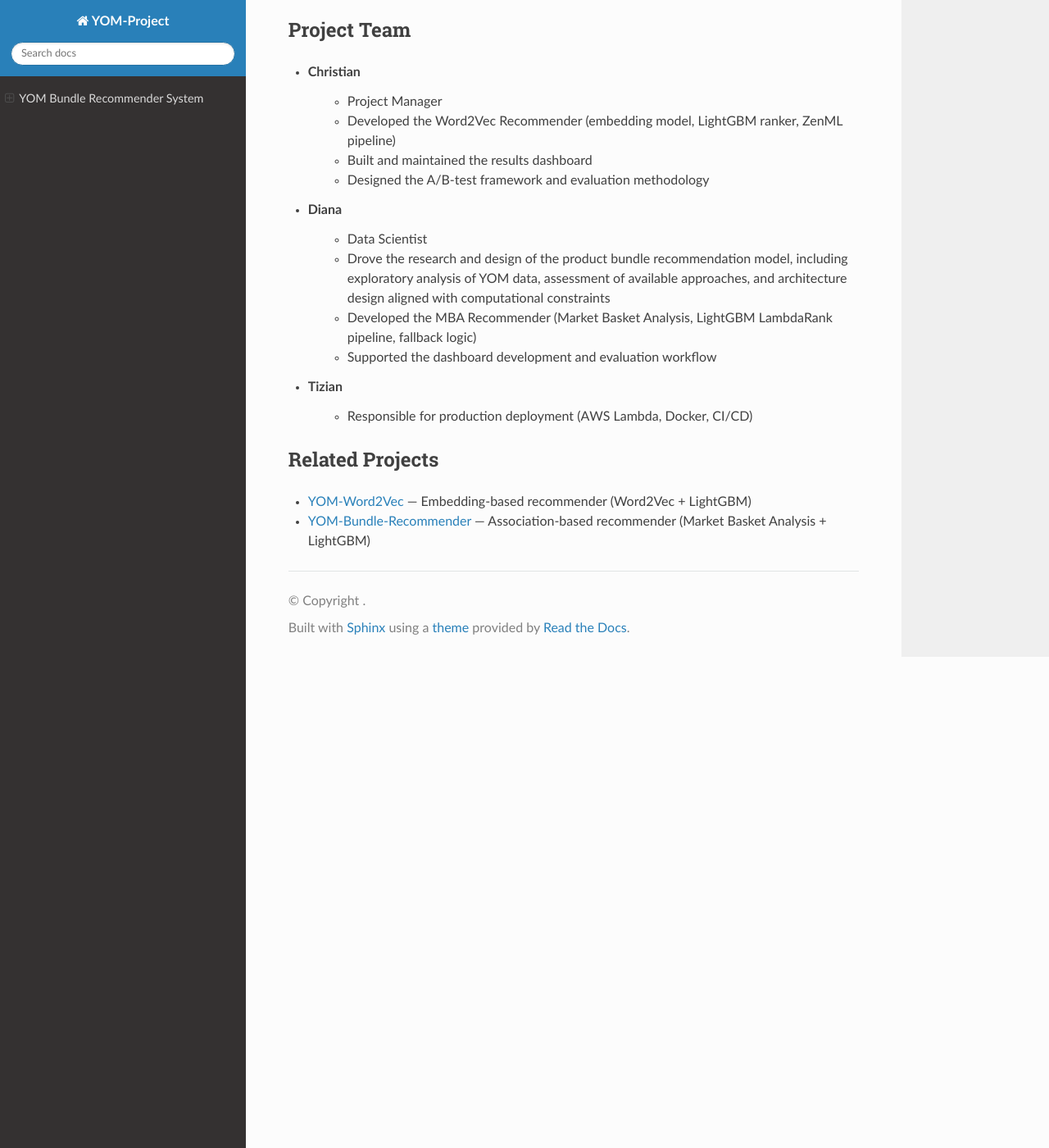
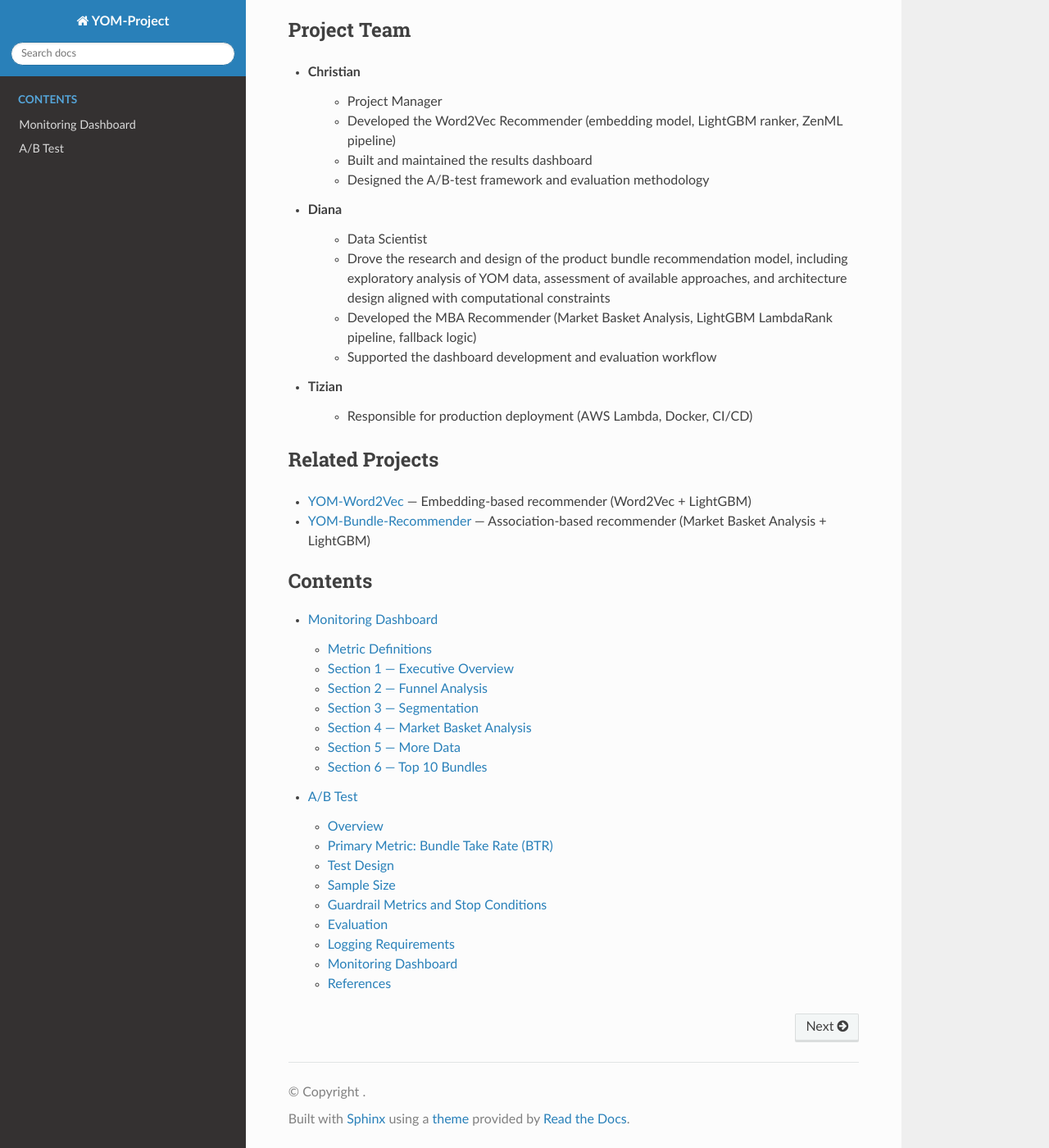
Before and after one commit to chris026/YOM-Project, a Sphinx documentation site: the page built from docs/index.rst, in a window 1280 px wide and 1400 px high, scrolled down 1251 px. Shown: the whole window at 82% size. Built offline with Sphinx 7.4.7 and the Read the Docs theme 3.1.0, drawn with Linux system fonts in a browser that asks for light colours; some of the changed lines change nothing that is shown.

Commit message:
add dashboard and ab_test

```diff
--- /dev/null
+++ b/docs/ab_test.rst
@@ -0,0 +1,285 @@
+A/B Test
+========
+
+This page describes the planned online A/B test that compares two
+versions of the bundle recommender. The test is designed to determine,
+with statistical significance, whether the new algorithm improves the
+**Bundle Take Rate (BTR)** over the current production baseline.
+A detailed treatment of the methodology is given in [Hagemeyer2025]_.
+
+The test has not been executed yet. All parameters below are sensible
+defaults chosen to fit the volume of traffic on the platform
+(approximately 1,000,000 orders per year). They should be revisited
+once preliminary data from a pilot period is available.
+
+
+Overview
+--------
+
+Two algorithms are compared:
+
+- **Algorithm A** — the current production system (control / baseline).
+- **Algorithm B** — the new candidate system (treatment).
+
+The hypotheses to be tested are:
+
+.. math::
+
+   H_0\!: \mu_A = \mu_B \qquad H_1\!: \mu_B > \mu_A
+
+where :math:`\mu` denotes the mean BTR of a group. The test is therefore
+**one-sided**: the goal is to confirm that B is *better* than A, not
+merely *different* from A. If the data does not support :math:`H_1`,
+the production system stays on Algorithm A.
+
+
+Primary Metric: Bundle Take Rate (BTR)
+--------------------------------------
+
+BTR is the share of displayed bundles that are actually purchased:
+
+.. math::
+
+   \text{BTR} = \frac{\#\,\text{Bundles purchased}}{\#\,\text{Bundles displayed}}
+
+Together with YOM, two key business metrics were defined for evaluating
+the recommender: **BTR** and **Absolute Additional Sales (AAS)**. In
+principle, either metric — or any other measurable outcome — could
+serve as the primary criterion for an online test.
+
+BTR was chosen as the primary metric for this experiment because the
+recommender system is explicitly designed to improve it: every
+modelling decision (co-purchase embeddings, LightGBM re-ranking) is
+optimised to increase the share of displayed bundles that are actually
+purchased. Using BTR as the test criterion therefore ensures that the
+experiment directly measures what the system was built to do. AAS
+remains a guardrail metric (see below) and provides the business with
+an absolute revenue figure, but it is a downstream consequence of BTR
+improvements rather than the direct signal the recommender acts on.
+
+
+Test Design
+-----------
+
+**Randomisation unit — Store**
+
+Randomisation happens at the store level, not at the session or user
+level. This matches the level at which the primary metric is reported
+and the level at which most of the variance in purchasing behaviour
+sits. It also avoids contamination effects: a single store always sees
+the same algorithm, so neither operators nor end customers experience
+inconsistent recommendations within a session.
+
+**Stratified assignment**
+
+Because store-level revenue is highly skewed (a small number of large
+stores account for a large share of orders), purely random assignment
+can produce groups with very different revenue profiles. Stores are
+therefore stratified by historical revenue (e.g. quartiles) before
+being randomly allocated within each stratum. This keeps the two
+groups balanced on the dimension that matters most for the outcome.
+
+**Allocation**
+
+A 1:1 allocation between A and B is used. Equal allocation maximises
+statistical power for a fixed total sample size and is the default
+recommendation for a confirmatory comparison.
+
+**Test parameters**
+
+The following defaults apply. They can be tightened or relaxed
+depending on how risk-averse the rollout decision should be.
+
+- Significance level :math:`\alpha = 0.05`
+- Power :math:`1 - \beta = 0.80`
+- Minimum detectable effect (MDE): **10 % relative increase in BTR**
+- Allocation ratio: 1:1
+- Planned duration: approximately **7 days**
+
+The 7-day window is a target rather than a hard constraint. The actual
+duration is determined by the sample size calculation below and should
+be confirmed from a short pilot run before the test starts.
+
+
+Sample Size
+-----------
+
+The test is a cluster-randomised experiment: stores are clusters, and
+bundle displays within a store are the units of observation. Standard
+sample size formulas have to be inflated to account for the fact that
+displays within the same store are not independent.
+
+**Design Effect**
+
+.. math::
+
+   \text{DE} = 1 + (n - 1)\,\rho
+
+where :math:`n` is the average number of bundle displays per store
+during the test window and :math:`\rho` is the **intraclass correlation
+(ICC)** — the share of variance in the take-or-not outcome that is
+explained by the store the display happened in. As a rule of thumb,
+display-level outcomes in e-commerce settings have an ICC in the range
+of 0.01–0.05.
+
+**Required bundle displays per group**
+
+.. math::
+
+   m = \frac{(Z_{1-\alpha/2} + Z_{1-\beta})^2 \cdot 2\sigma^2}{\Delta^2}
+       \cdot \bigl(1 + (n - 1)\rho\bigr)
+
+with:
+
+- :math:`Z_{1-\alpha/2} = 1.96` (for :math:`\alpha = 0.05`)
+- :math:`Z_{1-\beta} = 0.84` (for power = 0.80)
+- :math:`\sigma^2 = p_A (1 - p_A)`, the variance of the binary
+  take-or-not outcome for the baseline group
+- :math:`\Delta = 0.10 \cdot p_A`, the absolute change implied by an
+  MDE of 10 % relative
+
+The baseline BTR :math:`p_A`, the ICC :math:`\rho`, and the average
+displays per store :math:`n` are estimated from the most recent two
+weeks of production data before the test starts. Plugging these into
+the formula gives the required number of bundle displays per group,
+which is then translated into a test duration based on the historical
+display rate.
+
+If the resulting duration exceeds two weeks, the MDE should be
+increased (e.g. to 15 % relative). Detecting effects much smaller than
+10 % relative is rarely justified by the business cost of the rollout
+decision and inflates the sample size dramatically.
+
+
+Guardrail Metrics and Stop Conditions
+-------------------------------------
+
+Even when BTR improves, the new algorithm can have negative
+side-effects on the business as a whole — for example by reorganising
+basket composition in a way that reduces overall revenue. Guardrail
+metrics are monitored continuously during the test and trigger an
+automatic stop if they breach a pre-defined threshold.
+
+The thresholds below are **example values** and must be confirmed with
+business stakeholders before the test goes live.
+
+- **Total revenue (treatment vs. control)** — stop if the treatment
+  group's daily revenue falls more than **5 %** below the control
+  group's for two consecutive days.
+- **Average Order Value (treatment vs. control)** — stop if AOV in the
+  treatment group drops by more than **10 %** versus the baseline
+  observed in the pre-test window.
+- **Recommender error rate** — stop if more than **1 %** of
+  recommendation requests fail or return empty results in either group.
+
+Stop conditions are evaluated daily on the previous day's data. A
+breach triggers an immediate rollback of the treatment group to
+Algorithm A; the test is then closed and the breach is investigated
+before any further experimentation.
+
+
+Evaluation
+----------
+
+After the test window closes, BTR is computed per store, and the two
+groups are compared with **Welch's t-test** on the store-level rates.
+Welch's t-test is preferred over Student's t-test because the two
+groups can have different variances, especially after stratification.
+
+The standard error of the difference in means is
+
+.. math::
+
+   s_{\bar{X}} = \sqrt{\frac{s_1^2}{n_1} + \frac{s_2^2}{n_2}}
+
+with degrees of freedom approximated by Welch-Satterthwaite
+
+.. math::
+
+   n_{df} \approx \frac{\left(\dfrac{s_1^2}{n_1} + \dfrac{s_2^2}{n_2}\right)^2}
+                       {\dfrac{(s_1^2/n_1)^2}{n_1 - 1} + \dfrac{(s_2^2/n_2)^2}{n_2 - 1}}
+
+and the test statistic
+
+.. math::
+
+   t = \frac{\bar{x}_B - \bar{x}_A}{s_{\bar{X}}}.
+
+**Decision rule**
+
+Reject :math:`H_0` in favour of :math:`H_1` if :math:`t > t_{\text{crit}}`,
+where :math:`t_{\text{crit}}` is the one-sided critical value at
+:math:`\alpha = 0.05` for :math:`n_{df}` degrees of freedom.
+A rejection is interpreted as evidence that
+Algorithm B improves BTR over Algorithm A and justifies the rollout.
+A non-rejection means production stays on Algorithm A.
+
+
+Logging Requirements
+--------------------
+
+Valid evaluation depends entirely on the logs. Every interaction with
+the recommender during the test window must be recorded with enough
+context to reconstruct the funnel and attribute outcomes to the
+correct group.
+
+Each recommendation event is logged with:
+
+- ``store_id`` — the cluster the event belongs to.
+- ``group`` — ``A`` or ``B``, the algorithm assignment of the store.
+- ``algorithm_version`` — exact version string of the model serving
+  the request, so the test can be re-run or audited later.
+- ``event_type`` — one of ``impression``, ``click``,
+  ``add_to_basket``, ``purchased``.
+- ``bundle_id`` — the recommended bundle.
+- ``session_id`` / ``click_id`` — to link clicks to the purchases they
+  caused.
+- ``timestamp`` — UTC, millisecond precision.
+
+Logs are written in JSON for the event stream and aggregated nightly
+into Parquet files for analysis. Store-to-group assignments are
+recorded in a separate, immutable table at the start of the test and
+are never modified during the run.
+
+
+Monitoring Dashboard
+--------------------
+
+A dedicated Metabase dashboard tracks the A/B test in near-real-time.
+It is the primary surface for spotting guardrail breaches and getting
+an intuitive sense of how the test is progressing before the formal
+evaluation at the end of the window. The dashboard uses the labels
+``baseline_algo`` and ``advanced_algo`` for groups A and B
+respectively.
+
+**Section 1 — Executive Overview**
+
+A row of side-by-side comparisons between the two groups.
+
+- *CTR — A/B comparison over time* — hourly CTR for each algorithm.
+  Sustained, parallel lines indicate that the experiment is running
+  cleanly. Sudden divergence or convergence outside the expected
+  effect size warrants a closer look at the logging pipeline before
+  trusting downstream metrics.
+- *Bundle Take Rate — by Algo* — daily BTR per group as a grouped bar
+  chart. This is the primary visual readout of the test outcome and
+  the chart to watch over the test window.
+- *Absolute Additional Sales — Baseline Algo* and *— Advanced Algo* —
+  two KPI tiles with daily attributed revenue per group, including
+  day-over-day deltas. Used together with the revenue guardrail.
+
+**Section 2 — Sankey Analysis**
+
+A Sankey diagram of the conversion funnel split by algorithm. Each
+group's flow from ``impression`` through ``click``, ``add_to_basket``
+and ``purchased`` is shown side by side, making it visually obvious
+where one algorithm is leaking users compared to the other and at
+which stage the gap (if any) opens up. This view complements the BTR
+chart: BTR shows *whether* the new algorithm is better, the Sankey
+shows *where* the difference is coming from.
+
+
+References
+----------
+
+.. [Hagemeyer2025] Hagemeyer, C. *Online Evaluation Techniques for Bundle Recommender Algorithms*. Projektseminar, 23. Oktober 2025.
--- /dev/null
+++ b/docs/dashboard.rst
@@ -0,0 +1,183 @@
+Monitoring Dashboard
+====================
+
+This page describes the Metabase dashboard used to monitor the YOM
+recommender system in production. It walks through each section of the
+dashboard, explains what the charts show, and defines every metric that
+appears on them.
+
+The data shown in the dashboard is synthetic test data. Time ranges may
+therefore be inconsistent between sections (e.g. October 2025 in some
+panels, January 2024 in others), and day-over-day deltas for partial
+days can look anomalous. This is expected and does not reflect a bug in
+the pipeline.
+
+
+Metric Definitions
+------------------
+
+The metrics were defined in collaboration with YOM to reflect the
+business goals of the recommender system.
+
+All metrics below are computed globally across the entire system,
+aggregating all recommendations, impressions, clicks, visits, and
+purchases, unless stated otherwise. :math:`B` denotes a bundle (a set
+of jointly recommended products).
+
+**Click-Through Rate (CTR)** — share of displayed recommendations that
+were clicked.
+
+.. math::
+
+   \text{CTR} = \frac{\#\,\text{Recommendation Clicks}}{\#\,\text{Displayed Recommendations}}
+
+**Click-Through Purchase (CTP)** — share of recommendation clicks that
+ultimately led to a purchase.
+
+.. math::
+
+   \text{CTP} = \frac{\#\,\text{Recommendation Purchases}}{\#\,\text{Recommendation Clicks}}
+
+**Bundle Take Rate (BTR)** — share of displayed bundles that were
+purchased.
+
+.. math::
+
+   \text{BTR} = \frac{\#\,\text{Bundles purchased}}{\#\,\text{Bundles displayed}}
+
+**Absolute Additional Sales** — number of purchases attributed to the
+recommender, i.e. purchases that followed a recommendation click. On
+the dashboard this is aggregated in local currency (CLP) using the
+bundle price.
+
+.. math::
+
+   \text{Absolute Additional Sales} = \#\,\text{Recommendation Purchases}
+
+**Count of Purchases(B)** — number of orders that contain bundle
+:math:`B`. With :math:`O` the set of all orders:
+
+.. math::
+
+   \text{Count of Purchases}(B) = \sum_{o \in O} \text{contains}(o, B)
+
+**Revisits(B)** — number of clicks on bundle :math:`B`. With :math:`C`
+the set of all clicks:
+
+.. math::
+
+   \text{Revisits}(B) = \bigl|\{\,c \in C \mid \text{isBundleClick}(c, B)\,\}\bigr|
+
+
+Section 1 — Executive Overview
+------------------------------
+
+A row of top-level KPIs intended as the dashboard's at-a-glance health
+check. Each tile shows the current value, the reference date, and the
+delta versus the previous day.
+
+- **Absolute Additional Sales** — revenue attributed to the recommender
+  for the reporting day.
+- **Bundle Take Rate** — BTR as defined above.
+- **Click Through Rate** — CTR as defined above.
+- **Click Through Purchase** — CTP as defined above.
+- **Revisits** — total number of bundle clicks for the reporting day
+  (sum of ``Revisits(B)`` over all bundles).
+
+Partial-day snapshots can produce large negative deltas (e.g. a −99 %
+drop in Revisits) simply because the day has not finished yet. This is
+a known artefact of the live reporting window, not a regression.
+
+
+Section 2 — Funnel Analysis
+---------------------------
+
+A single conversion funnel that tracks users through the four stages of
+a recommendation:
+
+1. **impression** — a recommendation was displayed.
+2. **click** — the user clicked the recommendation.
+3. **add_to_basket** — the recommended bundle was added to the basket.
+4. **purchased** — the bundle was actually purchased.
+
+The percentages shown under each stage are computed relative to the
+number of impressions at the top of the funnel, so the final stage
+value corresponds directly to the overall impression-to-purchase
+conversion. The impression-to-click ratio at stage 2 equals the global
+CTR.
+
+
+Section 3 — Segmentation
+------------------------
+
+Breaks down engagement by commercial segment, product category, and
+geography.
+
+**Click Through Rate by Segment** — CTR over time, split by sales
+channel (``Distribuidores``, ``Foodservice``, ``Mayorista``, ``Ruta``,
+``Supermercados``). Used to spot channels where the recommender
+under- or over-performs.
+
+**Click Attribution by Category** — donut chart showing which product
+categories receive the clicks. The total in the centre is the click
+count over the reporting window. Useful for identifying category bias
+in the recommendations.
+
+**Click-Through-Rate by Region** — CTR per region (Chilean cities).
+Highlights geographic performance differences that may warrant
+region-specific re-ranking features.
+
+
+Section 4 — Market Basket Analysis
+----------------------------------
+
+Diagnostics on basket composition, grouped by the same channel and
+origin dimensions used during training. These charts are primarily for
+the data science team to validate that basket statistics in production
+match the distribution the model was trained on.
+
+**Count of Products in the Basket** — box plot of basket size per
+channel. Used to check whether basket-size distributions are stable
+over time.
+
+**Amplitude by Segment** — box plot of the number of distinct product
+categories per basket, grouped by origin (``ZHH1``, ``ZCA2``, ``ZB2P``,
+``ZPRE``, ``Ruta``, ``Mayorista``, ``Foodservice``). Measures how
+diverse baskets are within each segment.
+
+**Amplitude Over Time** — average category amplitude per day, split by
+origin. Useful for detecting drift in basket diversity.
+
+
+Section 5 — More Data
+---------------------
+
+Supplementary time-series views that complement the Executive Overview.
+
+**Additional Sales over Time** — daily sum of attributed bundle
+revenue. The day-level counterpart to the *Absolute Additional Sales*
+KPI.
+
+**Purchases** — daily count of recommendation-driven purchases.
+
+**Engagement Metrics Over Time** — CTR, CTP, and CR plotted at hourly
+resolution. This is the primary view for detecting short-term anomalies
+in engagement; isolated spikes typically coincide with low-volume hours
+where the denominator collapses.
+
+**Count of Purchases by Productcategory** — daily purchase counts
+broken down by product category. Used to verify that category-level
+purchase volumes remain consistent with expectations.
+
+
+Section 6 — Top 10 Bundles
+--------------------------
+
+Bar chart of the ten bundles with the highest purchase count over the
+reporting window, ranked by ``Count of Purchases(B)``. Useful for:
+
+- Identifying which bundles drive the majority of recommendation
+  revenue.
+- Sanity-checking that top bundles are commercially sensible
+  combinations rather than artefacts of the data.
+- Feeding back into catalogue and merchandising decisions.
--- a/docs/index.rst
+++ b/docs/index.rst
@@ -75,3 +75,6 @@
 .. toctree::
    :maxdepth: 2
    :caption: Contents
+
+   dashboard
+   ab_test
```
